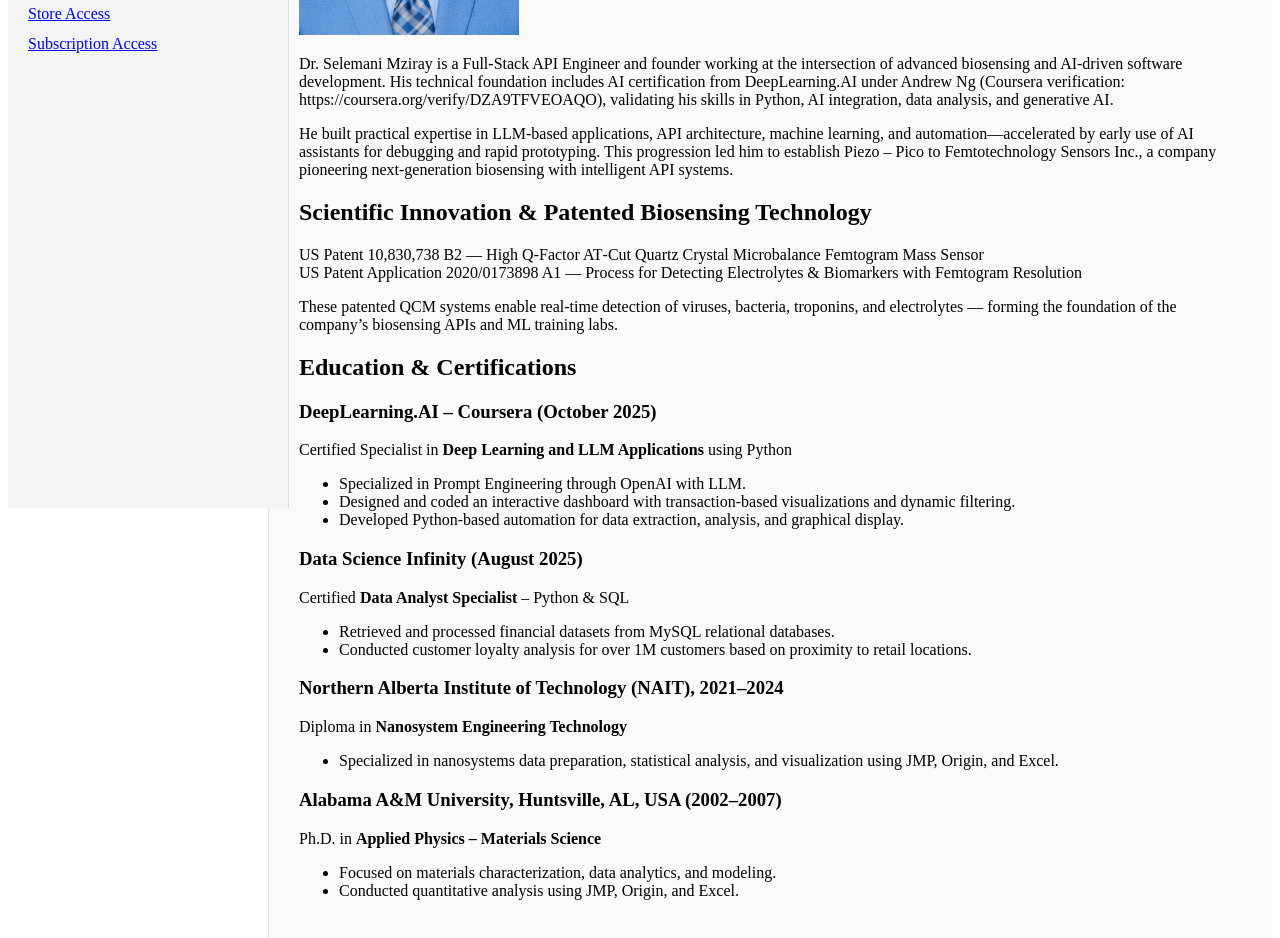
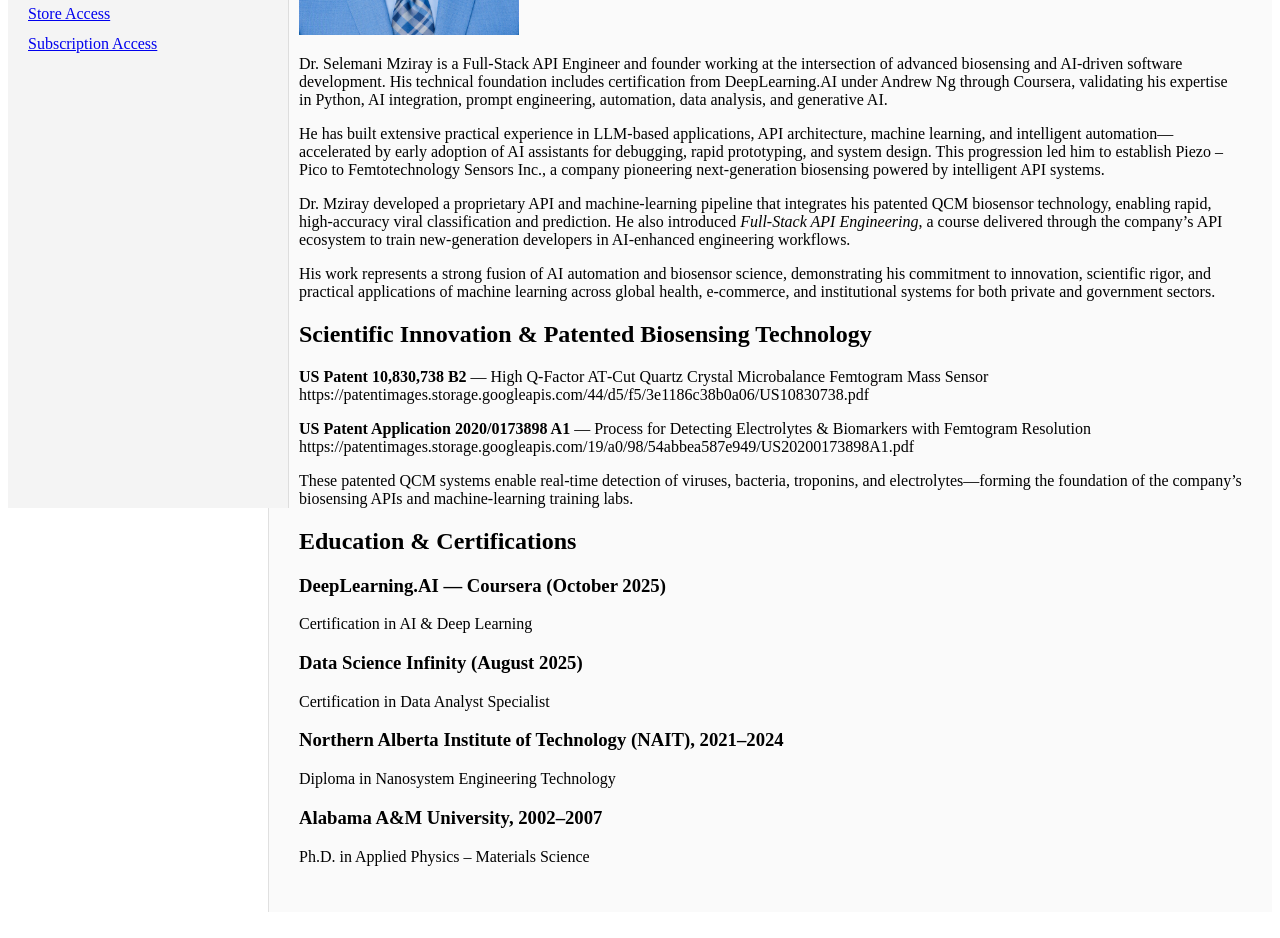
Before and after one commit to selemaniseif12/ai_biosensing_frontend, a Next.js app: page /dashboard/profile in a window 1280 px wide. Shown: the part 340-1278 px from the top of the page. Built offline with nearby package versions, Linux system fonts and the light colour scheme.

Commit message:
Updated Profile.tsx with polished professional biography and corrected layout

```diff
--- a/app/dashboard/components/profile.tsx
+++ b/app/dashboard/components/profile.tsx
@@ -25,21 +25,39 @@ export default function Profile() {
 
         <div className="text-lg leading-relaxed space-y-6">
           <p>
-            Dr. Selemani Mziray is a Full‑Stack API Engineer and founder working at
-            the intersection of advanced biosensing and AI‑driven software
-            development. His technical foundation includes AI certification from
-            DeepLearning.AI under Andrew Ng (Coursera verification:
-            https://coursera.org/verify/DZA9TFVEOAQO), validating his skills in
-            Python, AI integration, data analysis, and generative AI.
+            Dr. Selemani Mziray is a Full‑Stack API Engineer and founder working
+            at the intersection of advanced biosensing and AI‑driven software
+            development. His technical foundation includes certification from
+            DeepLearning.AI under Andrew Ng through Coursera, validating his
+            expertise in Python, AI integration, prompt engineering, automation,
+            data analysis, and generative AI.
           </p>
 
           <p>
-            He built practical expertise in LLM‑based applications, API
-            architecture, machine learning, and automation—accelerated by early
-            use of AI assistants for debugging and rapid prototyping. This
-            progression led him to establish Piezo – Pico to Femtotechnology
-            Sensors Inc., a company pioneering next‑generation biosensing with
-            intelligent API systems.
+            He has built extensive practical experience in LLM‑based
+            applications, API architecture, machine learning, and intelligent
+            automation—accelerated by early adoption of AI assistants for
+            debugging, rapid prototyping, and system design. This progression
+            led him to establish Piezo – Pico to Femtotechnology Sensors Inc., a
+            company pioneering next‑generation biosensing powered by intelligent
+            API systems.
+          </p>
+
+          <p>
+            Dr. Mziray developed a proprietary API and machine‑learning pipeline
+            that integrates his patented QCM biosensor technology, enabling
+            rapid, high‑accuracy viral classification and prediction. He also
+            introduced <em>Full‑Stack API Engineering</em>, a course delivered
+            through the company’s API ecosystem to train new‑generation
+            developers in AI‑enhanced engineering workflows.
+          </p>
+
+          <p>
+            His work represents a strong fusion of AI automation and biosensor
+            science, demonstrating his commitment to innovation, scientific
+            rigor, and practical applications of machine learning across global
+            health, e‑commerce, and institutional systems for both private and
+            government sectors.
           </p>
 
           <h2 className="text-2xl font-semibold">
@@ -47,22 +65,27 @@ export default function Profile() {
           </h2>
 
           <p>
-            US Patent 10,830,738 B2 — High Q‑Factor AT‑Cut Quartz Crystal
-            Microbalance Femtogram Mass Sensor
+            <strong>US Patent 10,830,738 B2</strong> — High Q‑Factor AT‑Cut
+            Quartz Crystal Microbalance Femtogram Mass Sensor
             <br />
-            US Patent Application 2020/0173898 A1 — Process for Detecting
-            Electrolytes & Biomarkers with Femtogram Resolution
+            https://patentimages.storage.googleapis.com/44/d5/f5/3e1186c38b0a06/US10830738.pdf
+          </p>
+
+          <p>
+            <strong>US Patent Application 2020/0173898 A1</strong> — Process for
+            Detecting Electrolytes & Biomarkers with Femtogram Resolution
+            <br />
+            https://patentimages.storage.googleapis.com/19/a0/98/54abbea587e949/US20200173898A1.pdf
           </p>
 
           <p>
             These patented QCM systems enable real‑time detection of viruses,
-            bacteria, troponins, and electrolytes — forming the foundation of the
-            company’s biosensing APIs and ML training labs.
+            bacteria, troponins, and electrolytes—forming the foundation of the
+            company’s biosensing APIs and machine‑learning training labs.
           </p>
         </div>
       </div>
 
-      {/* EDUCATION & CERTIFICATIONS SECTION */}
       <div className="mt-12 space-y-8">
         <h2 className="text-3xl font-bold text-center mb-6">
           Education & Certifications
@@ -71,50 +94,30 @@ export default function Profile() {
         <div className="space-y-6 text-lg leading-relaxed">
           <div>
             <h3 className="text-xl font-semibold">
-              DeepLearning.AI – Coursera (October 2025)
+              DeepLearning.AI — Coursera (October 2025)
             </h3>
-            <p>
-              Certified Specialist in <strong>Deep Learning and LLM Applications</strong> using Python
-            </p>
-            <ul className="list-disc ml-6 mt-2 space-y-1">
-              <li>Specialized in Prompt Engineering through OpenAI with LLM.</li>
-              <li>Designed and coded an interactive dashboard with transaction-based visualizations and dynamic filtering.</li>
-              <li>Developed Python-based automation for data extraction, analysis, and graphical display.</li>
-            </ul>
+            <p>Certification in AI & Deep Learning</p>
           </div>
 
           <div>
             <h3 className="text-xl font-semibold">
               Data Science Infinity (August 2025)
             </h3>
-            <p>
-              Certified <strong>Data Analyst Specialist</strong> – Python & SQL
-            </p>
-            <ul className="list-disc ml-6 mt-2 space-y-1">
-              <li>Retrieved and processed financial datasets from MySQL relational databases.</li>
-              <li>Conducted customer loyalty analysis for over 1M customers based on proximity to retail locations.</li>
-            </ul>
+            <p>Certification in Data Analyst Specialist</p>
           </div>
 
           <div>
             <h3 className="text-xl font-semibold">
               Northern Alberta Institute of Technology (NAIT), 2021–2024
             </h3>
-            <p>Diploma in <strong>Nanosystem Engineering Technology</strong></p>
-            <ul className="list-disc ml-6 mt-2 space-y-1">
-              <li>Specialized in nanosystems data preparation, statistical analysis, and visualization using JMP, Origin, and Excel.</li>
-            </ul>
+            <p>Diploma in Nanosystem Engineering Technology</p>
           </div>
 
           <div>
             <h3 className="text-xl font-semibold">
-              Alabama A&M University, Huntsville, AL, USA (2002–2007)
+              Alabama A&M University, 2002–2007
             </h3>
-            <p>Ph.D. in <strong>Applied Physics – Materials Science</strong></p>
-            <ul className="list-disc ml-6 mt-2 space-y-1">
-              <li>Focused on materials characterization, data analytics, and modeling.</li>
-              <li>Conducted quantitative analysis using JMP, Origin, and Excel.</li>
-            </ul>
+            <p>Ph.D. in Applied Physics – Materials Science</p>
           </div>
         </div>
       </div>
```
